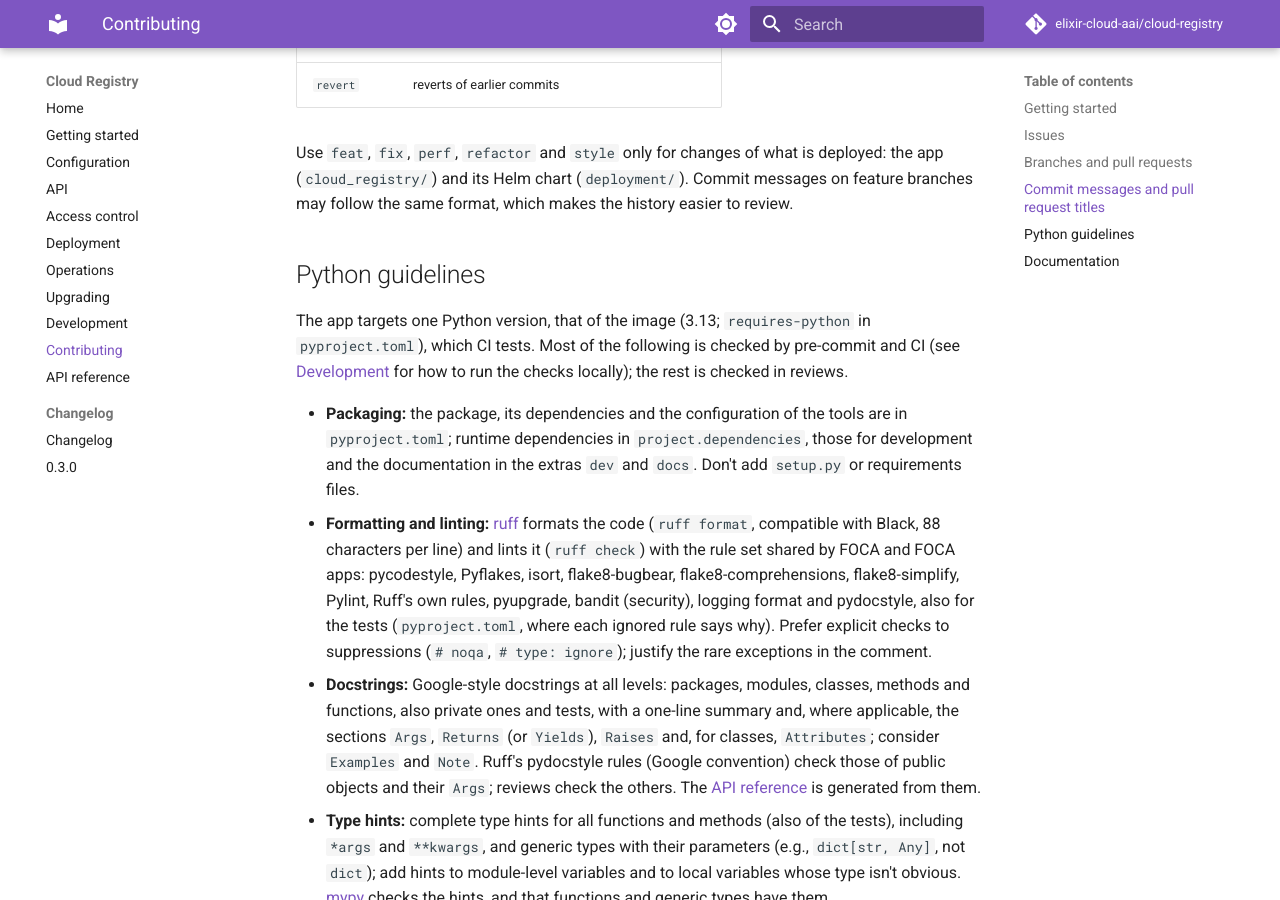
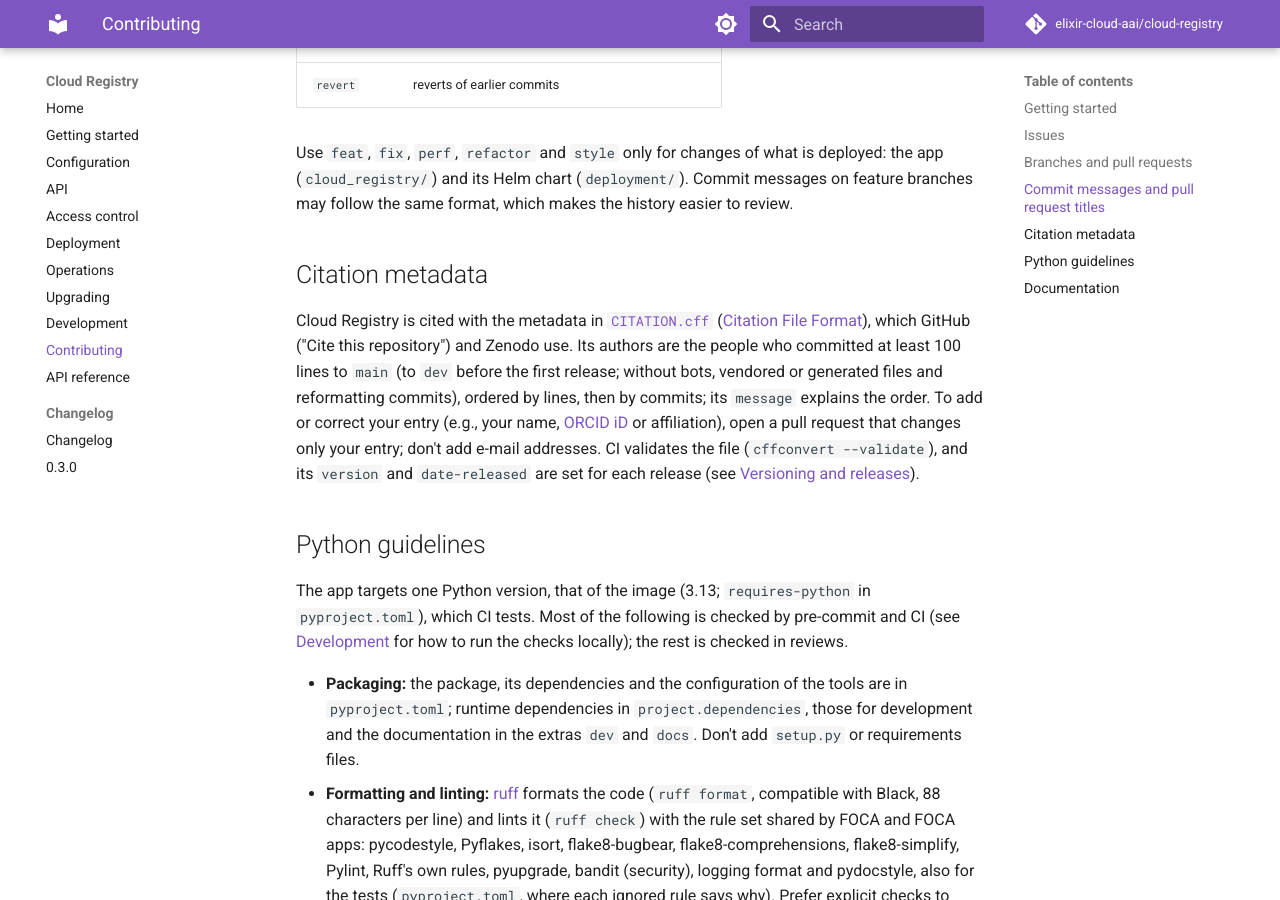
Before and after one commit to elixir-cloud-aai/cloud-registry, an MkDocs documentation site: the page built from docs/contributing.md, in a window 1280 px wide and 900 px high, scrolled down 2356 px. Built offline with MkDocs 1.6.1 and Material for MkDocs 9.7.7, drawn with Linux system fonts in a browser that asks for light colours; comment, search, counter and statistics services are not loaded.

Commit message:
docs: add citation metadata
Add CITATION.cff (CFF 1.2.0) for the GitHub citation entry and Zenodo,
with the authors who committed at least 100 lines to dev (there is no
release yet), ordered by lines, then commits, and describe in the
contributing docs how contributors add or correct their entry.

Closes #174

Co-Authored-By: Claude Opus 5.5 <noreply@anthropic.com>

```diff
--- a/docs/contributing.md
+++ b/docs/contributing.md
@@ -104,6 +104,22 @@ deployed: the app (`cloud_registry/`) and its Helm chart (`deployment/`).
 Commit messages on feature branches may follow the same format, which makes the
 history easier to review.
 
+## Citation metadata
+
+Cloud Registry is cited with the metadata in
+[`CITATION.cff`](https://github.com/elixir-cloud-aai/cloud-registry/blob/dev/CITATION.cff)
+([Citation File Format](https://citation-file-format.github.io/)), which
+GitHub ("Cite this repository") and Zenodo use. Its authors are the people
+who committed at least 100 lines to `main` (to `dev` before the first
+release; without bots, vendored or generated files and reformatting
+commits), ordered by lines, then by commits; its `message` explains the
+order. To add or correct your entry (e.g., your name, [ORCID
+iD](https://orcid.org/) or affiliation), open a pull request that changes
+only your entry; don't add e-mail addresses. CI validates the file
+(`cffconvert --validate`), and its `version` and `date-released` are set for
+each release (see [Versioning and
+releases](development.md#versioning-and-releases)).
+
 ## Python guidelines
 
 The app targets one Python version, that of the image (3.13;
```
Also changed, not shown: 1 other file.
